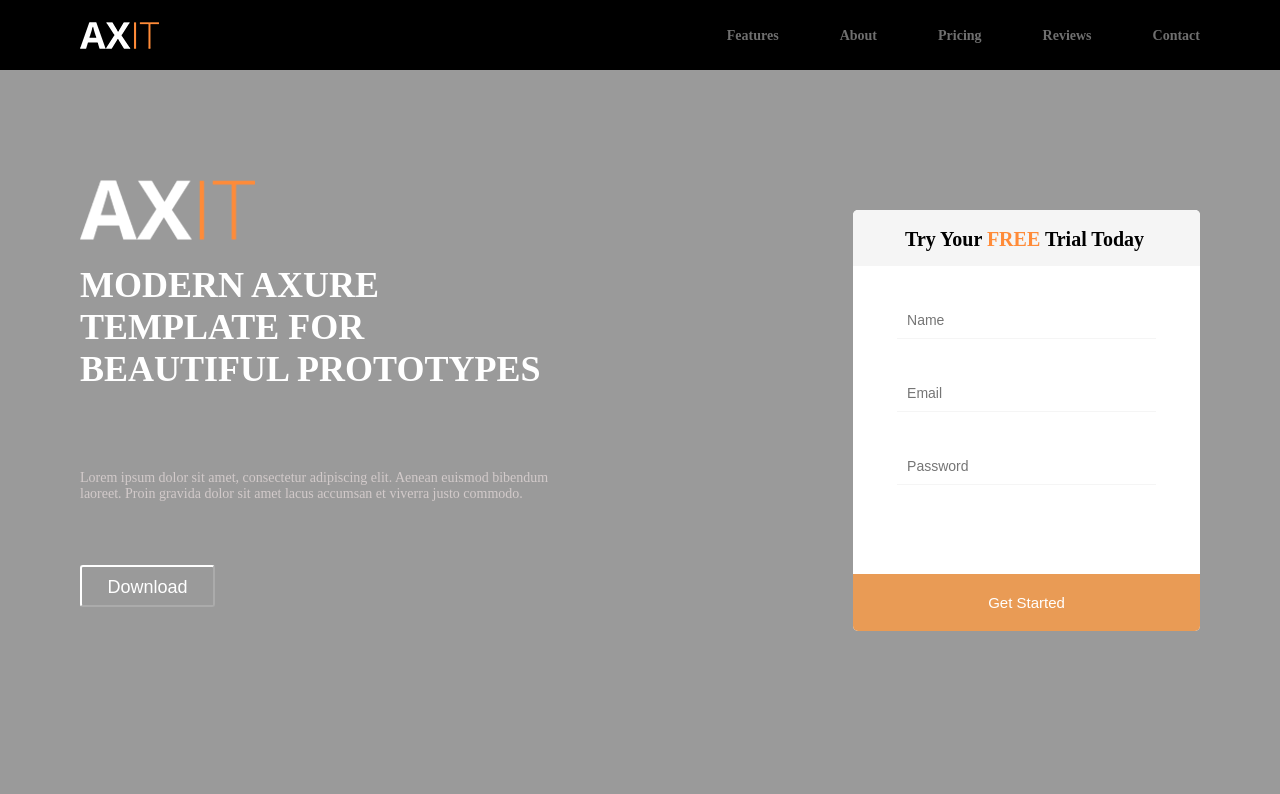
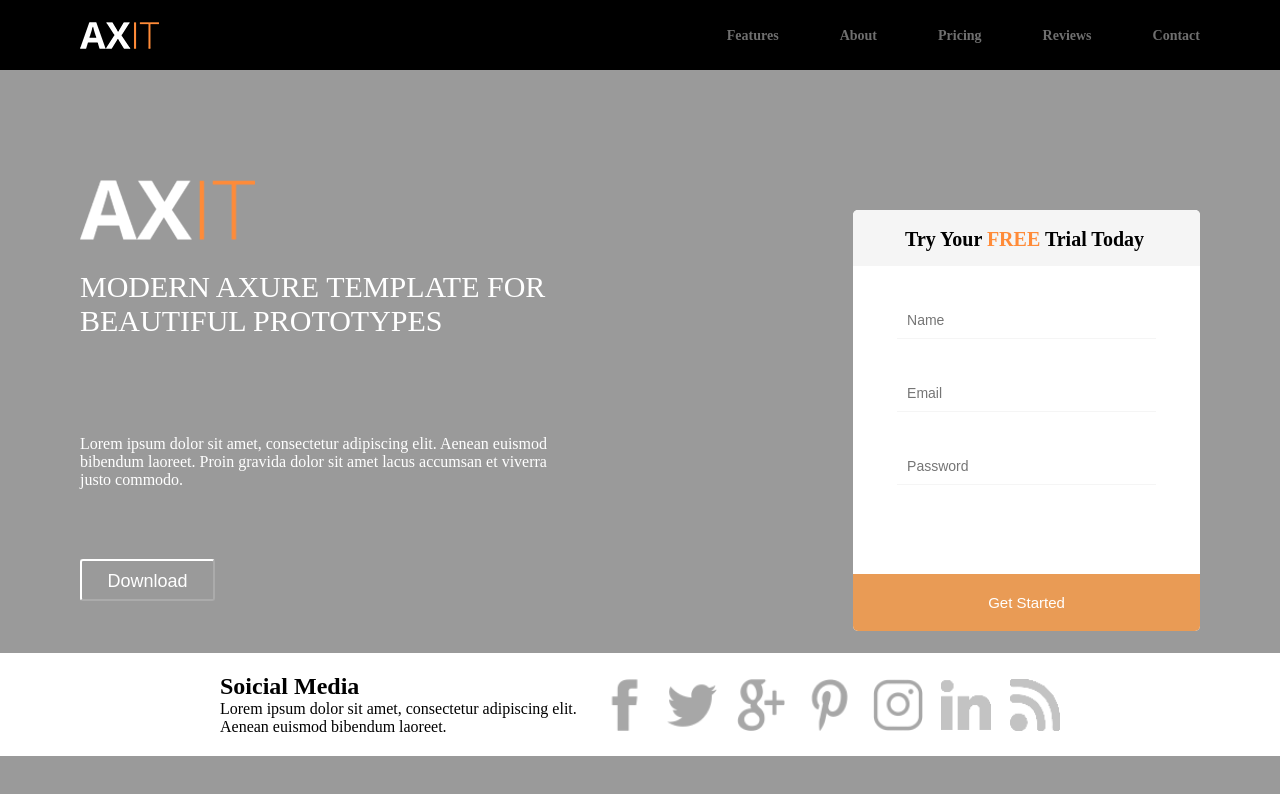
Before and after one commit to EugeneDiskeyn/Axit-project, a plain HTML site: page index.html in a window 1280 px wide. Drawn offline with Linux system fonts and the light colour scheme.

Commit message:
Social block

```diff
--- a/index.html
+++ b/index.html
@@ -24,9 +24,9 @@
         <div class="AXIT">
             <img src="images/Logo (1).png" alt="AXIT's logo">
             <h1>MODERN AXURE TEMPLATE FOR BEAUTIFUL PROTOTYPES</h1>
-            <div class="text">
+            <p class="text">
                Lorem ipsum dolor sit amet, consectetur adipiscing elit. Aenean euismod bibendum laoreet. Proin gravida dolor sit amet lacus accumsan et viverra justo commodo.
-            </div>
+            </p>
             <button>Download</button>
         </div>
         <div class="feedback">
@@ -39,5 +39,18 @@
             <button>Get Started</button>
         </div>
     </header>
+    <div class="social">
+        <div class="socialtext">
+            <h2>Soicial Media</h2>
+            <p>Lorem ipsum dolor sit amet, consectetur adipiscing elit. Aenean euismod bibendum laoreet.</p>
+        </div>
+        <img src="images/FB_icon-icons.com_65534.png" alt="Facebook logo">
+        <img src="images/TWITTER_icon-icons.com_65536.png" alt="Twitter logo">
+        <img src="images/GOOGLE_icon-icons.com_65541.png" alt="Google logo">
+        <img src="images/PINTEREST_icon-icons.com_65539.png" alt="P logo">
+        <img src="images/INSTAGRAM_icon-icons.com_65535.png" alt="Instagram logo">
+        <img src="images/linked_in_online_social_media_icon-icons.com_71877.png" alt="In logo">
+        <img class="last" src="images/wifisign_87497.png" alt="Wi-fi logo">
+    </div>
 </body>
 </html>
--- a/style.css
+++ b/style.css
@@ -39,13 +39,9 @@ header {
     width: 470px;
     margin-top: 110px;
 }
-.AXIT p {
-    font-size: 80px;
-    margin: 0px;
-    padding: 0;
-}
 .AXIT h1 {
-    font-size: 36px;
+    font-weight: 400;
+    font-size: 30px;
     color: #fff;
     margin: 0;
     margin-bottom: 36px;
@@ -128,6 +124,36 @@ header {
     width: 175px;
 }
 .text{
+    font-size: 16px;
+    margin: 0px;
+    padding: 0;
     margin-top: 30px;
-    font-size: 16px;
+    color: #fff;
 }
+.social {
+    display: flex;
+    justify-content: space-between;
+    align-items: center;
+    margin-top: 22px;
+    padding: 20px;
+    background-color: #fff;
+}
+.socialtext {
+    padding-left: 200px;
+}
+.social h2 {
+    padding: 0;
+    margin: 0;
+}
+.social p {
+    padding: 0;
+    margin: 0;
+    width: 360px;
+}
+.social img {
+    width: 50px;
+    height: 52px;
+}
+.last {
+    padding-right: 200px;
+}
```
Also changed, not shown: images/FB_icon-icons.com_65534.png (added), images/GOOGLE_icon-icons.com_65541.png (added), images/INSTAGRAM_icon-icons.com_65535.png (added), images/PINTEREST_icon-icons.com_65539.png (added), images/TWITTER_icon-icons.com_65536.png (added), images/linked_in_online_social_media_icon-icons.com_71877.png (added), images/wifisign_87497.png (added).
